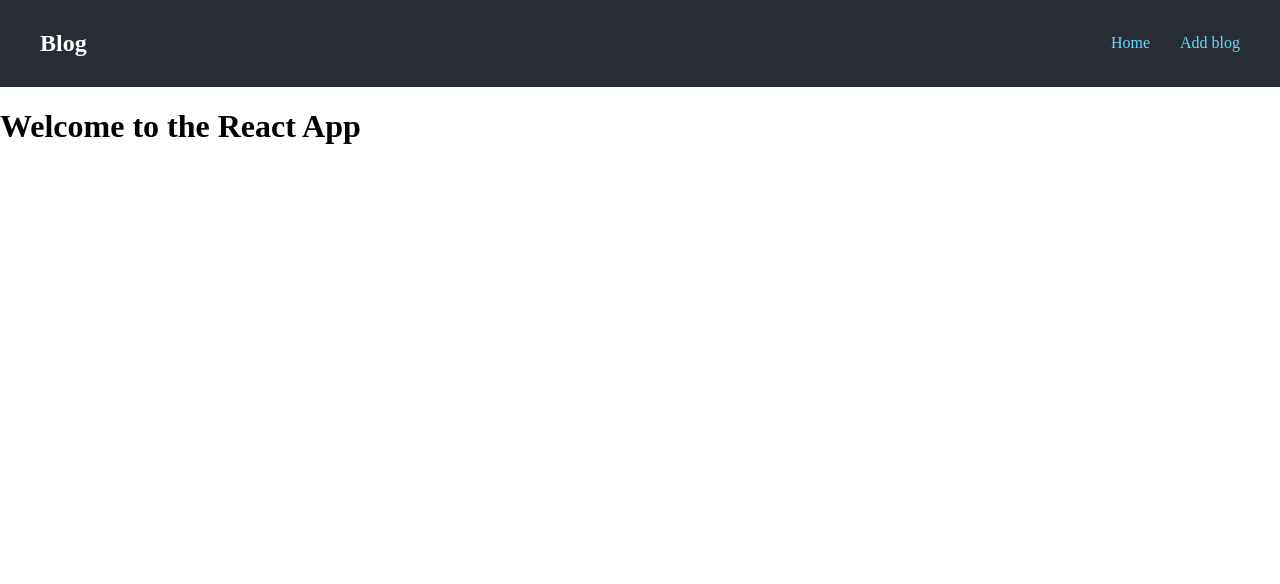
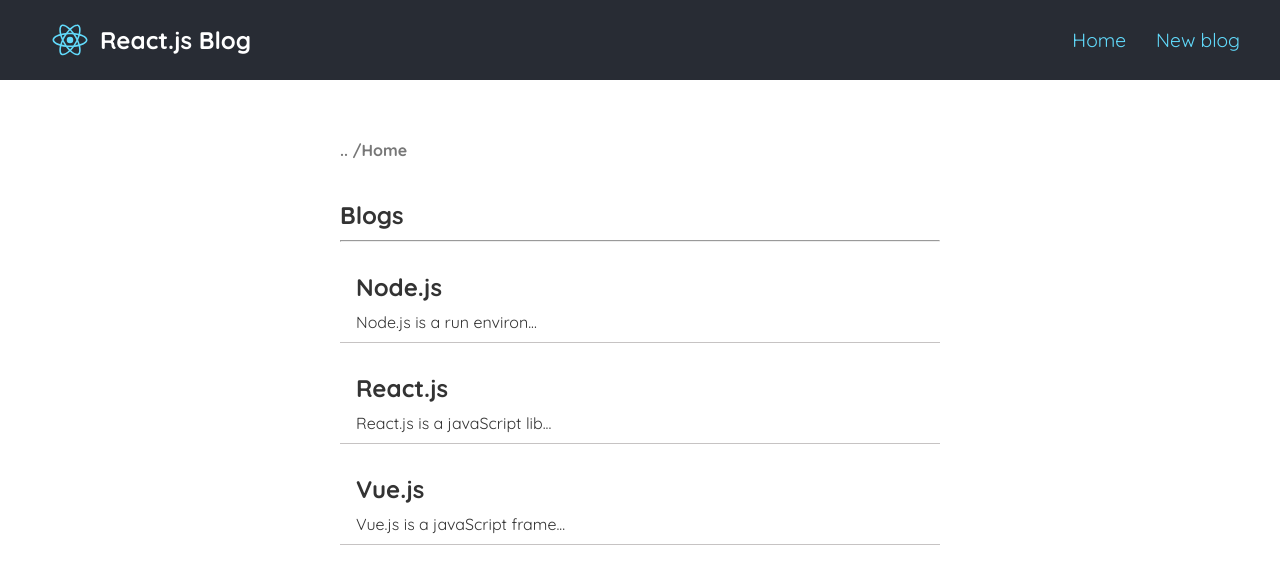
Before and after one commit to imohamedsayed/React-blog-app, a React (Create React App) app: page / in a window 1280 px wide. Shown: the top 584 px of the page. Built offline with nearby package versions, Linux system fonts and the light colour scheme.

Commit message:
use states and output lists

```diff
--- /dev/null
+++ b/src/Blogs.js
@@ -0,0 +1,40 @@
+import { useState } from "react";
+
+const Blogs = () => {
+  const [blogs, setBlogs] = useState([
+    {
+      title: "Node.js",
+      body: "Node.js is a run environ...",
+      author: "Ahmed",
+      id: 1,
+    },
+    {
+      title: "React.js",
+      body: "React.js is a javaScript lib...",
+      author: "Ali",
+      id: 2,
+    },
+    {
+      title: "Vue.js",
+      body: "Vue.js is a javaScript frame...",
+      author: "Mohamed",
+      id: 3,
+    },
+  ]);
+
+  return (
+    <div className="blog">
+      <h2 style={{ marginTop: "40px", marginBottom: "10px" }}>Blogs</h2>
+      <hr />
+
+      {blogs.map((blog) => (
+        <div className="blog-prev">
+          <h2>{blog.title}</h2>
+          <p>{blog.body}</p>
+        </div>
+      ))}
+    </div>
+  );
+};
+
+export default Blogs;
--- a/src/Home.js
+++ b/src/Home.js
@@ -1,8 +1,10 @@
+import Blogs from "./Blogs";
+
 const Home = () => {
   return (
     <div className="home">
-      <h1>Welcome to the React App</h1>
-      <br />
+      <h4 style={{ color: "#777" }}>.. /Home</h4>
+      <Blogs />
     </div>
   );
 };
--- a/src/Navbar.js
+++ b/src/Navbar.js
@@ -1,8 +1,10 @@
+import logo from "./logo.svg";
 const Navbar = () => {
   return (
     <nav>
       <div className="logo">
-        <h1>Blog</h1>
+        <img src={logo} alt="" />
+        <h1>React.js Blog</h1>
       </div>
       <div className="navs">
         <ul>
@@ -10,7 +12,7 @@ const Navbar = () => {
             <a href="/">Home</a>
           </li>
           <li>
-            <a href="/create">Add blog</a>
+            <a href="/create">New blog</a>
           </li>
         </ul>
       </div>
--- a/src/index.css
+++ b/src/index.css
@@ -1,18 +1,39 @@
 @import url("https://fonts.googleapis.com/css2?family=Quicksand:wght@300;400;500;600;700&display=swap");
+@import url("https://fonts.googleapis.com/css2?family=Quicksand:wght@300;400;500;600;700&display=swap");
+
+/* base styles */
+* {
+  margin: 0;
+  font-family: "Quicksand";
+  color: #333;
+}
+
 body {
   margin: 0;
   padding: 0;
-  font-family: "quicksand" sans-serif serif;
 }
+
+/*
+  --> Header
+*/
+
 nav {
   background-color: #282c34;
   display: flex;
   align-items: center;
   justify-content: space-between;
   padding: 10px 40px;
+  height: 60px;
+}
+nav .logo {
+  display: flex;
+  align-items: center;
+}
+nav .logo img {
+  width: 60px;
 }
 nav h1 {
-  color: white;
+  color: #fff;
 }
 nav ul {
   list-style: none;
@@ -23,6 +44,7 @@ a {
   color: #61dafb;
   text-decoration: none;
   transition: all 0.3s ease;
+  font-size: 1.2rem;
 }
 a:hover {
   opacity: 0.8;
@@ -37,3 +59,42 @@ a:hover {
   font-size: calc(10px + 2vmin);
   color: white;
 }
+
+/*
+  --> Content
+*/
+
+.content {
+  max-width: 600px;
+  margin: 40px auto;
+  padding: 20px;
+}
+
+/*
+  --> HOME
+  heart : #f1356d
+*/
+
+/* BLOGS -> blog preview*/
+.blog-prev {
+  padding: 10px 16px;
+  margin: 20px 0;
+  border-bottom: 1px solid #c6c3c3;
+  transition: all 0.3s ease;
+  cursor: pointer;
+}
+.blog-prev:hover {
+  box-shadow: 1px 3px 5px rgba(0, 0, 0, 0.2);
+}
+.blog-prev:hover h2 {
+  color: #61dafb;
+}
+.blog-prev h2 {
+  padding: 0;
+  font-weight: bold;
+  margin-bottom: 10px;
+  transition: all 0.3s ease;
+}
+.blog-prev p {
+  margin: 0;
+}
```
